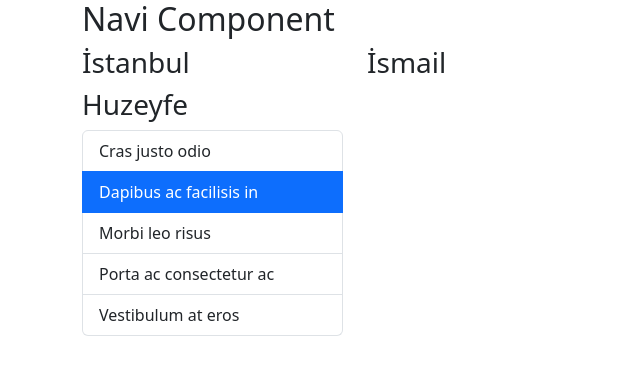
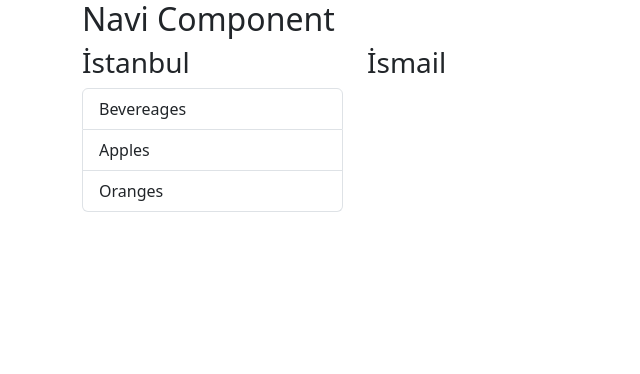
Before and after one commit to ihuzeyfe/intro, a React (Create React App) app: page / in a window 1280 px wide. Shown: the top 374 px of the page, without its empty margins (0-640 px from the left). Built offline with nearby package versions, Linux system fonts and the light colour scheme.

Commit message:
bitiriş

```diff
--- a/src/CategoryList.js
+++ b/src/CategoryList.js
@@ -2,18 +2,24 @@ import React, { Component } from "react";
 import { ListGroup, ListGroupItem } from "reactstrap";
 
 export default class CategoryList extends Component {
+  state = {
+      categories: [
+        { categoryId: 1, categoryName: "Bevereages" },
+        { categoryId: 1, categoryName: "Apples" },
+        { categoryId: 1, categoryName: "Oranges" },
+      ],
+    };
+
 
   render() {
     return (
       <div>
         <h3>{this.props.info.baskaBirsey}</h3>
-        <h3>{this.props.info.title}</h3>
+        <h3>{this.state.counter}</h3>
         <ListGroup>
-          <ListGroupItem>Cras justo odio</ListGroupItem>
-          <ListGroupItem active>Dapibus ac facilisis in</ListGroupItem>
-          <ListGroupItem>Morbi leo risus</ListGroupItem>
-          <ListGroupItem>Porta ac consectetur ac</ListGroupItem>
-          <ListGroupItem>Vestibulum at eros</ListGroupItem>
+          {this.state.categories.map((category) => (
+            <ListGroupItem key={category.categoryId}>{category.categoryName}</ListGroupItem>
+          ))}
         </ListGroup>
       </div>
     );
--- a/src/ProductList.js
+++ b/src/ProductList.js
@@ -1,12 +1,14 @@
 import React, { Component } from 'react'
 
 export default class ProductList extends Component {
+
   render() {
     return (
       <div>
         <h3>
         {this.props.info.title}
         </h3>
+
       </div>
     )
   }
```
